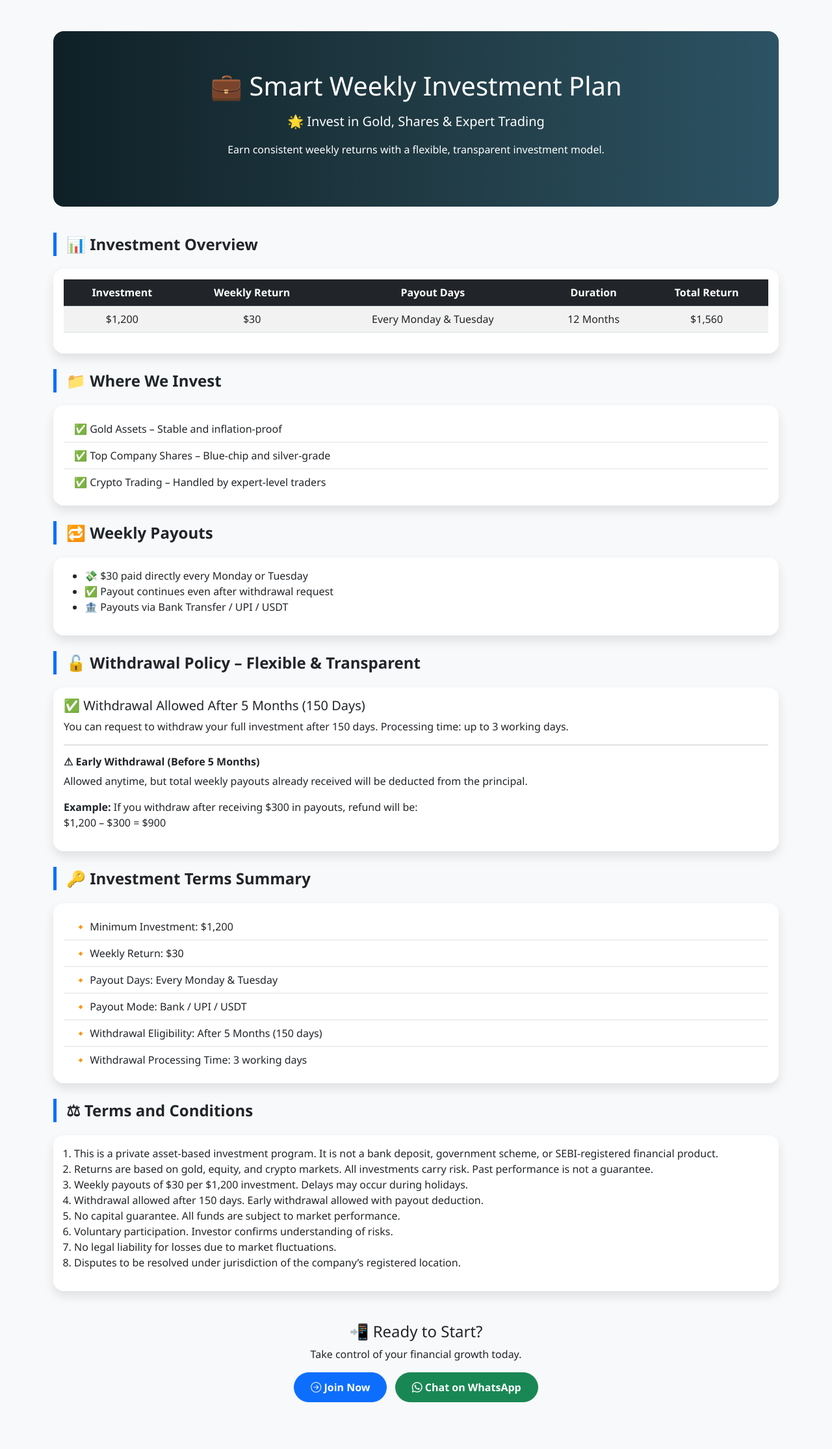
After one commit to venusco1/Tmc-Tradingo, a Django app: page /documents/ in a window 1280 px wide. The commit adds this page. Shown: the whole page at 65% size. Run offline with Django 4.2, Linux system fonts and the light colour scheme.

Commit message:
commited

```diff
--- /dev/null
+++ b/tmcproj/templates/documents.html
@@ -0,0 +1,151 @@
+<!DOCTYPE html>
+<html lang="en">
+<head>
+  <meta charset="UTF-8">
+  <meta name="viewport" content="width=device-width, initial-scale=1.0">
+  <title>Smart Weekly Investment Plan</title>
+  <link href="https://cdn.jsdelivr.net/npm/bootstrap@5.3.0/dist/css/bootstrap.min.css" rel="stylesheet">
+  <link href="https://cdn.jsdelivr.net/npm/bootstrap-icons@1.10.5/font/bootstrap-icons.css" rel="stylesheet">
+  <style>
+    body {
+      background: #f8f9fa;
+      font-family: 'Segoe UI', sans-serif;
+    }
+    .hero {
+      background: linear-gradient(to right, #0f2027, #203a43, #2c5364);
+      color: white;
+      padding: 60px 30px;
+      border-radius: 1rem;
+      margin-bottom: 40px;
+    }
+    .section-title {
+      border-left: 5px solid #0d6efd;
+      padding-left: 15px;
+      margin-bottom: 20px;
+      font-weight: 600;
+      font-size: 1.5rem;
+    }
+    .card {
+      border: none;
+      border-radius: 1rem;
+      box-shadow: 0 0.5rem 1rem rgba(0,0,0,0.1);
+    }
+    .btn-custom {
+      padding: 10px 25px;
+      border-radius: 50px;
+      font-weight: 600;
+    }
+  </style>
+</head>
+<body>
+  <div class="container py-5">
+    <div class="hero text-center">
+      <h1 class="mb-3">💼 Smart Weekly Investment Plan</h1>
+      <p class="lead">🌟 Invest in Gold, Shares & Expert Trading</p>
+      <p>Earn consistent weekly returns with a flexible, transparent investment model.</p>
+    </div>
+
+    <div class="section-title">📊 Investment Overview</div>
+    <div class="card mb-4">
+      <div class="card-body">
+        <div class="table-responsive">
+          <table class="table table-striped text-center">
+            <thead class="table-dark">
+              <tr>
+                <th>Investment</th>
+                <th>Weekly Return</th>
+                <th>Payout Days</th>
+                <th>Duration</th>
+                <th>Total Return</th>
+              </tr>
+            </thead>
+            <tbody>
+              <tr>
+                <td>$1,200</td>
+                <td>$30</td>
+                <td>Every Monday & Tuesday</td>
+                <td>12 Months</td>
+                <td>$1,560</td>
+              </tr>
+            </tbody>
+          </table>
+        </div>
+      </div>
+    </div>
+
+    <div class="section-title">📁 Where We Invest</div>
+    <div class="card mb-4">
+      <div class="card-body">
+        <ul class="list-group list-group-flush">
+          <li class="list-group-item">✅ Gold Assets – Stable and inflation-proof</li>
+          <li class="list-group-item">✅ Top Company Shares – Blue-chip and silver-grade</li>
+          <li class="list-group-item">✅ Crypto Trading – Handled by expert-level traders</li>
+        </ul>
+      </div>
+    </div>
+
+    <div class="section-title">🔁 Weekly Payouts</div>
+    <div class="card mb-4">
+      <div class="card-body">
+        <ul>
+          <li>💸 $30 paid directly every Monday or Tuesday</li>
+          <li>✅ Payout continues even after withdrawal request</li>
+          <li>🏦 Payouts via Bank Transfer / UPI / USDT</li>
+        </ul>
+      </div>
+    </div>
+
+    <div class="section-title">🔓 Withdrawal Policy – Flexible & Transparent</div>
+    <div class="card mb-4">
+      <div class="card-body">
+        <h5>✅ Withdrawal Allowed After 5 Months (150 Days)</h5>
+        <p>You can request to withdraw your full investment after 150 days. Processing time: up to 3 working days.</p>
+        <hr>
+        <h6><strong>⚠ Early Withdrawal (Before 5 Months)</strong></h6>
+        <p>Allowed anytime, but total weekly payouts already received will be deducted from the principal.</p>
+        <p><strong>Example:</strong> If you withdraw after receiving $300 in payouts, refund will be: <br> $1,200 – $300 = $900</p>
+      </div>
+    </div>
+
+    <div class="section-title">🔑 Investment Terms Summary</div>
+    <div class="card mb-4">
+      <div class="card-body">
+        <ul class="list-group list-group-flush">
+          <li class="list-group-item">🔸 Minimum Investment: $1,200</li>
+          <li class="list-group-item">🔸 Weekly Return: $30</li>
+          <li class="list-group-item">🔸 Payout Days: Every Monday & Tuesday</li>
+          <li class="list-group-item">🔸 Payout Mode: Bank / UPI / USDT</li>
+          <li class="list-group-item">🔸 Withdrawal Eligibility: After 5 Months (150 days)</li>
+          <li class="list-group-item">🔸 Withdrawal Processing Time: 3 working days</li>
+        </ul>
+      </div>
+    </div>
+
+    <div class="section-title">⚖ Terms and Conditions</div>
+    <div class="card mb-4">
+      <div class="card-body">
+        <ol class="ps-3">
+          <li>This is a private asset-based investment program. It is not a bank deposit, government scheme, or SEBI-registered financial product.</li>
+          <li>Returns are based on gold, equity, and crypto markets. All investments carry risk. Past performance is not a guarantee.</li>
+          <li>Weekly payouts of $30 per $1,200 investment. Delays may occur during holidays.</li>
+          <li>Withdrawal allowed after 150 days. Early withdrawal allowed with payout deduction.</li>
+          <li>No capital guarantee. All funds are subject to market performance.</li>
+          <li>Voluntary participation. Investor confirms understanding of risks.</li>
+          <li>No legal liability for losses due to market fluctuations.</li>
+          <li>Disputes to be resolved under jurisdiction of the company’s registered location.</li>
+        </ol>
+      </div>
+    </div>
+
+    <div class="text-center py-4">
+      <h4>📲 Ready to Start?</h4>
+      <p class="mb-3">Take control of your financial growth today.</p>
+      <a href="https://wa.me/966538371484?text=Hello%2C%20I%27m%20interested%20in%20joining%20your%20investor%20plan.
+        " class="btn btn-primary btn-custom me-2"><i class="bi bi-arrow-right-circle"></i> Join Now</a>
+      <a href="https://wa.me/966538371484" class="btn btn-success btn-custom"><i class="bi bi-whatsapp"></i> Chat on WhatsApp</a>
+    </div>
+  </div>
+
+  <script src="https://cdn.jsdelivr.net/npm/bootstrap@5.3.0/dist/js/bootstrap.bundle.min.js"></script>
+</body>
+</html>
--- a/tmcproj/tmcapp/urls.py
+++ b/tmcproj/tmcapp/urls.py
@@ -8,6 +8,7 @@ urlpatterns = [
     path('login/', views.login, name='login'),
     path('signout/', views.signout, name='signout'),
     path('contact/', views.contact, name='contact'),
+    path('documents/', views.documents, name='documents'),
 
     path('start_learning/', views.start_learning, name='start_learning'),
     path('videos/unlock/<int:video_id>/', views.unlock_video, name='unlock_video'),
--- a/tmcproj/tmcapp/views.py
+++ b/tmcproj/tmcapp/views.py
@@ -180,3 +180,6 @@ def unlock_video(request, video_id):
         pass  # No next video
 
     return redirect('start_learning')
+
+def documents(request):
+    return render(request, "documents.html")
```
Also changed, not shown: tmcproj/templates/index.html (+47 -6 lines).
